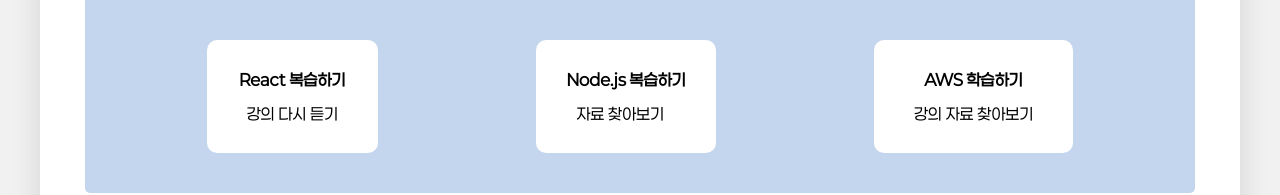
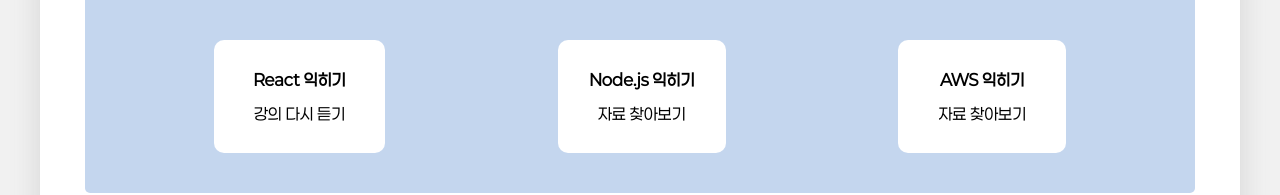
Before and after one commit to jiwonly/MyProfile, a React (Vite) app: page / in a window 1280 px wide. Shown: the part 1082-1277 px from the top of the page. Built offline with nearby package versions, Linux system fonts and the light colour scheme.

Commit message:
ADD build

```diff
--- a/src/components/Goal.jsx
+++ b/src/components/Goal.jsx
@@ -7,9 +7,9 @@
       <div className="goal_title">
         <h2>GOAL</h2>
         <div className="goal_list">
-          <GoalData title="React 복습하기" content="강의 다시 듣기" />
-          <GoalData title="Node.js 복습하기" content="자료 찾아보기" />
-          <GoalData title="AWS 학습하기" content="강의 자료 찾아보기" />
+          <GoalData title="React 익히기" content="강의 다시 듣기" />
+          <GoalData title="Node.js 익히기" content="자료 찾아보기" />
+          <GoalData title="AWS 익히기" content="자료 찾아보기" />
         </div>
       </div>
     </div>
--- a/src/components/Header.css
+++ b/src/components/Header.css
@@ -27,13 +27,16 @@
 
 .header .header_right {
   display: flex;
-  /* justify-content: flex-end; */
-  /* padding-right: 20px; */
 }
 
-.header .header_right > a {
+.header .header_right > div > a {
   text-decoration: none;
   text-align: center;
   color: rgb(64, 98, 237);
-  padding: 0px 15px;
+  padding: 26px 15px;
 }
+
+.header .header_right > div > a:hover {
+  background-color: rgb(64, 98, 237);
+  color: white;
+}
--- a/src/components/Header.jsx
+++ b/src/components/Header.jsx
@@ -16,6 +16,7 @@
         </Link>
       </div>
       <div className="header_right">
+        <div className="header_right_about">
           <a
             onClick={() => {
               nav("/");
@@ -24,6 +25,8 @@
           >
             ABOUT
           </a>
+        </div>
+        <div className="header_right_goal">
           <a
             onClick={() => {
               nav("/");
@@ -32,10 +35,12 @@
           >
             GOAL
           </a>
-
+        </div>
+        <div className="header_right_contact">
           <Link to="/contact" onClick={scrollToTop}>
             CONTACT
           </Link>
+        </div>
       </div>
     </div>
   );
```
Also changed, not shown: 1 other file (tests, documents, lock files or other folders). Lines whose indentation alone changed are shown as unchanged.
